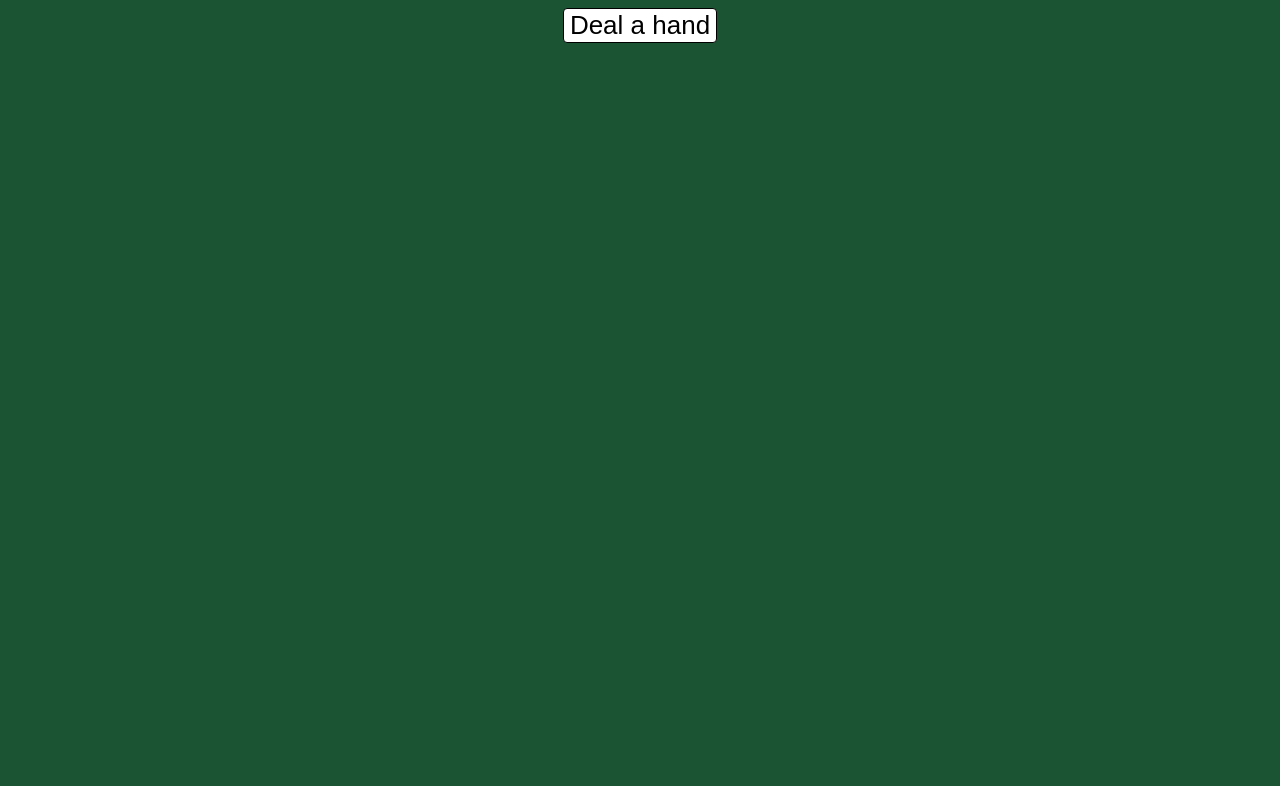
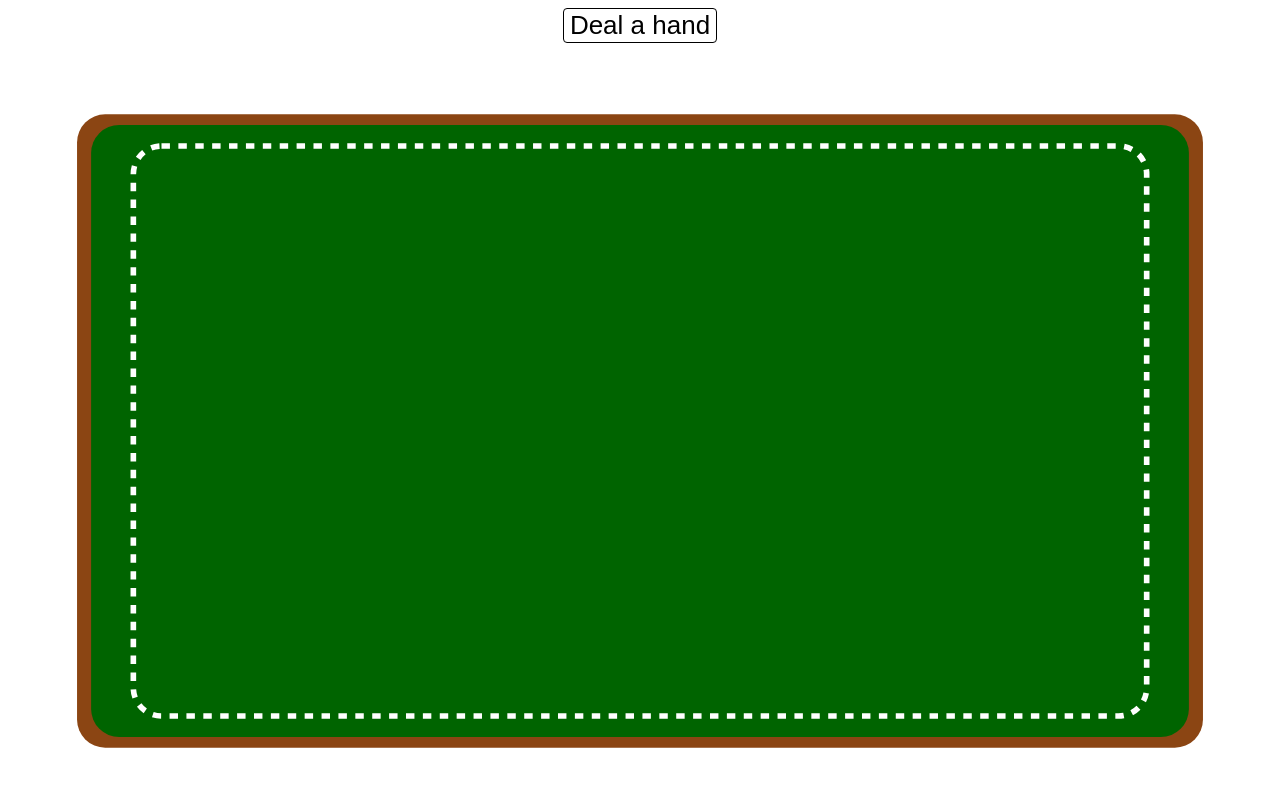
Before and after one commit to rohitchouhan07/deal-a-hand, a React (Create React App) app: page / in a window 1280 px wide. Shown: the top 786 px of the page. Built offline with nearby package versions, Linux system fonts and the light colour scheme.

Commit message:
save progress

```diff
--- a/src/components/Hands/Hands.tsx
+++ b/src/components/Hands/Hands.tsx
@@ -50,8 +50,10 @@ export default function Hands() {
   return (
     <div className="center-align">
       <Button className="button1" onClick={dealHand}>Deal a hand</Button>
+      <div className="wrapper">
       <div className="flex-container">
         {handList}
+        </div>
       </div>
     </div>
   );
--- a/src/index.css
+++ b/src/index.css
@@ -6,8 +6,8 @@ body {
     sans-serif;
   -webkit-font-smoothing: antialiased;
   -moz-osx-font-smoothing: grayscale;
-  background-color: #1a5433; /* Green color for the poker table */
-}
+  /* background-color: #1a5433; */ /* Green color for the poker table */
+ }
 
 code {
   font-family: source-code-pro, Menlo, Monaco, Consolas, 'Courier New',
@@ -23,5 +23,19 @@ code {
   min-width: 100%;
   flex-flow: row wrap;
   align-items: flex-start;
-  max-width: 100%;
 }
+
+.wrapper {
+  display: flex;
+  min-height: 90vh;
+  text-align: center;
+  align-items: flex-start;
+  background-image: url("../public/images/table.svg");
+  background-size: cover;
+  justify-content: center;
+  align-items: center;
+  background-size: cover;
+  background-repeat: no-repeat;
+  padding: 20px;
+  background-position: center center;
+}
```
Also changed, not shown: public/images/table.svg (added).
